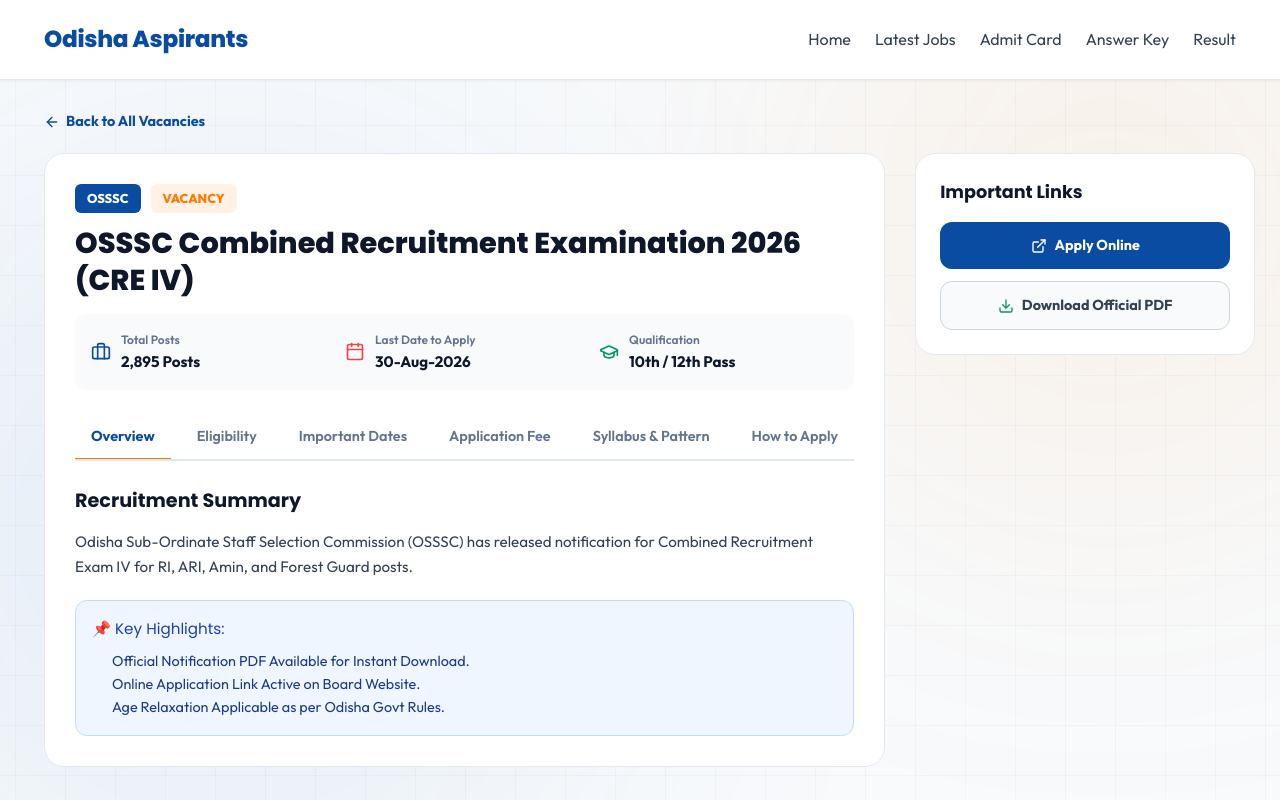
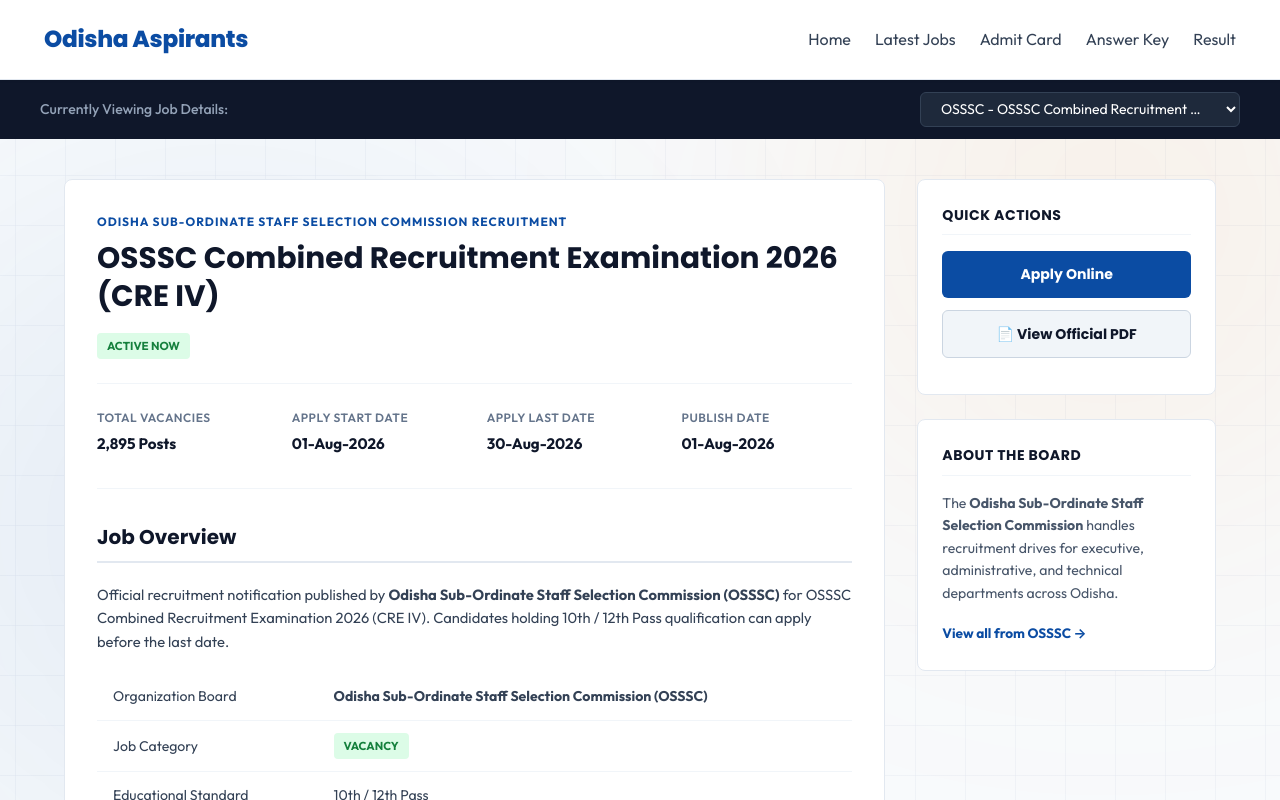
Before and after one commit to rusikakisku-jpg/odishaaspirants, a Next.js app: page /jobs/1 in a window 1280 px wide. Shown: the top 800 px of the page. Built offline with nearby package versions, Linux system fonts and the light colour scheme.

Commit message:
Update post details page /jobs/[id] to 100% exact UI matching odishaaspirants.com article page with top selector bar, meta grid, specs table, and sidebar widgets

```diff
--- a/src/app/jobs/[id]/JobDetailsClient.tsx
+++ b/src/app/jobs/[id]/JobDetailsClient.tsx
@@ -1,214 +1,482 @@
 'use client';
 
-import React, { useState } from 'react';
+import React from 'react';
 import Link from 'next/link';
+import { useRouter } from 'next/navigation';
 import { JOBS_DATA, JobItem } from '@/lib/data';
-import {
-  Briefcase,
-  Calendar,
-  GraduationCap,
-  ExternalLink,
-  Download,
-  ArrowLeft,
-} from 'lucide-react';
 
 export default function JobDetailsClient({ id }: { id: string }) {
+  const router = useRouter();
   const job: JobItem = JOBS_DATA.find((j) => String(j.id) === String(id)) || JOBS_DATA[0];
-  const [activeTab, setActiveTab] = useState<'overview' | 'eligibility' | 'dates' | 'fee' | 'syllabus' | 'apply'>('overview');
+
+  const handleSelectChange = (e: React.ChangeEvent<HTMLSelectElement>) => {
+    const targetId = e.target.value;
+    if (targetId) {
+      router.push(`/jobs/${targetId}`);
+    }
+  };
 
   return (
-    <div style={{ maxWidth: '1240px', margin: '30px auto', padding: '0 1.5rem' }}>
-      {/* Back button */}
-      <Link href="/jobs" style={{ display: 'inline-flex', alignItems: 'center', gap: '6px', color: '#0b4ca3', fontWeight: 700, textDecoration: 'none', marginBottom: '20px', fontSize: '0.9rem' }}>
-        <ArrowLeft style={{ width: '16px', height: '16px' }} /> Back to All Vacancies
-      </Link>
-
-      {/* Main Grid */}
-      <div style={{ display: 'grid', gridTemplateColumns: '1fr 340px', gap: '30px' }}>
-        {/* Left Column: Job Content */}
-        <div style={{ background: 'white', border: '1px solid #e2e8f0', borderRadius: '20px', padding: '30px' }}>
-          <div style={{ display: 'flex', gap: '10px', alignItems: 'center', marginBottom: '12px' }}>
-            <span style={{ background: '#0b4ca3', color: 'white', padding: '4px 12px', borderRadius: '6px', fontSize: '0.8rem', fontWeight: 800 }}>
-              {job.board}
-            </span>
-            <span style={{ background: 'rgba(255, 122, 0, 0.1)', color: '#ff7a00', padding: '4px 12px', borderRadius: '6px', fontSize: '0.8rem', fontWeight: 800 }}>
-              {job.category.toUpperCase()}
-            </span>
-          </div>
-
-          <h1 style={{ fontSize: '1.8rem', fontWeight: 800, color: '#0f172a', margin: '0 0 15px 0', fontFamily: 'Poppins', lineHeight: 1.3 }}>
-            {job.title}
-          </h1>
-
-          {/* Quick Info Bar */}
-          <div style={{ display: 'grid', gridTemplateColumns: 'repeat(auto-fit, minmax(180px, 1fr))', gap: '15px', background: '#f8fafc', padding: '16px', borderRadius: '12px', marginBottom: '25px' }}>
-            <div style={{ display: 'flex', alignItems: 'center', gap: '10px' }}>
-              <Briefcase style={{ width: '20px', height: '20px', color: '#0b4ca3' }} />
-              <div>
-                <div style={{ fontSize: '0.75rem', color: '#64748b', fontWeight: 600 }}>Total Posts</div>
-                <div style={{ fontSize: '0.95rem', fontWeight: 700, color: '#0f172a' }}>{job.vacancies}</div>
+    <>
+      {/* Top Selector Bar matching odishaaspirants.com */}
+      <div className="top-selector-bar">
+        <div className="selector-container">
+          <span className="selector-label">Currently Viewing Job Details:</span>
+          <select
+            className="job-select"
+            value={job.id}
+            onChange={handleSelectChange}
+            aria-label="Select Job"
+          >
+            {JOBS_DATA.map((j) => (
+              <option key={j.id} value={j.id}>
+                {j.board} - {j.title}
+              </option>
+            ))}
+          </select>
         </div>
       </div>
 
-            <div style={{ display: 'flex', alignItems: 'center', gap: '10px' }}>
-              <Calendar style={{ width: '20px', height: '20px', color: '#ef4444' }} />
-              <div>
-                <div style={{ fontSize: '0.75rem', color: '#64748b', fontWeight: 600 }}>Last Date to Apply</div>
-                <div style={{ fontSize: '0.95rem', fontWeight: 700, color: '#0f172a' }}>{job.lastDate}</div>
+      {/* Main Content Grid */}
+      <div className="container">
+        {/* Main Column */}
+        <main>
+          {/* Details Card Container */}
+          <div className="details-card-container">
+            <div className="header-content-block">
+              <span className="board-tag">{job.boardFull} Recruitment</span>
+              <h1 className="job-title">{job.title}</h1>
+              <div style={{ marginBottom: '1.25rem' }}>
+                <span className="badge status-active">{job.status || 'Active Now'}</span>
               </div>
+              <div className="meta-grid">
+                <div className="meta-item">
+                  <span className="meta-label">Total Vacancies</span>
+                  <span className="meta-val">{job.vacancies}</span>
                 </div>
-
-            <div style={{ display: 'flex', alignItems: 'center', gap: '10px' }}>
-              <GraduationCap style={{ width: '20px', height: '20px', color: '#059669' }} />
-              <div>
-                <div style={{ fontSize: '0.75rem', color: '#64748b', fontWeight: 600 }}>Qualification</div>
-                <div style={{ fontSize: '0.95rem', fontWeight: 700, color: '#0f172a' }}>{job.qualification}</div>
+                <div className="meta-item">
+                  <span className="meta-label">Apply Start Date</span>
+                  <span className="meta-val">{job.publishDate}</span>
+                </div>
+                <div className="meta-item">
+                  <span className="meta-label">Apply Last Date</span>
+                  <span className="meta-val">{job.lastDate}</span>
+                </div>
+                <div className="meta-item">
+                  <span className="meta-label">Publish Date</span>
+                  <span className="meta-val">{job.publishDate}</span>
                 </div>
               </div>
             </div>
 
-          {/* Nav Tabs */}
-          <div style={{ display: 'flex', gap: '10px', borderBottom: '2px solid #e2e8f0', marginBottom: '25px', overflowX: 'auto' }}>
-            {[
-              { id: 'overview', label: 'Overview' },
-              { id: 'eligibility', label: 'Eligibility' },
-              { id: 'dates', label: 'Important Dates' },
-              { id: 'fee', label: 'Application Fee' },
-              { id: 'syllabus', label: 'Syllabus & Pattern' },
-              { id: 'apply', label: 'How to Apply' },
-            ].map((tab) => (
-              <button
-                key={tab.id}
-                onClick={() => setActiveTab(tab.id as typeof activeTab)}
-                style={{
-                  padding: '10px 16px',
-                  background: 'none',
-                  border: 'none',
-                  borderBottom: activeTab === tab.id ? '3px solid #ff7a00' : '3px solid transparent',
-                  color: activeTab === tab.id ? '#0b4ca3' : '#64748b',
-                  fontWeight: activeTab === tab.id ? 700 : 600,
-                  fontSize: '0.9rem',
-                  cursor: 'pointer',
-                  whiteSpace: 'nowrap',
-                  marginBottom: '-2px',
-                }}
-              >
-                {tab.label}
-              </button>
-            ))}
+            {/* 1. Overview */}
+            <div className="details-section" id="sec-overview">
+              <h3>Job Overview</h3>
+              <p>
+                Official recruitment notification published by <strong>{job.boardFull} ({job.board})</strong> for{' '}
+                {job.title}. Candidates holding {job.qualification} qualification can apply before the last date.
+              </p>
+              <table className="specs-table">
+                <tbody>
+                  <tr>
+                    <td>Organization Board</td>
+                    <td>
+                      <strong>{job.boardFull} ({job.board})</strong>
+                    </td>
+                  </tr>
+                  <tr>
+                    <td>Job Category</td>
+                    <td>
+                      <span className="badge status-active">{job.category.toUpperCase()}</span>
+                    </td>
+                  </tr>
+                  <tr>
+                    <td>Educational Standard</td>
+                    <td>{job.qualification}</td>
+                  </tr>
+                  <tr>
+                    <td>Age Limit</td>
+                    <td>18 - 38 Years (Relaxation as per Govt rules)</td>
+                  </tr>
+                  <tr>
+                    <td>Pay Scale</td>
+                    <td>Level 8 to Level 12 Matrix</td>
+                  </tr>
+                </tbody>
+              </table>
             </div>
 
-          {/* Tab Content Panels */}
-          {activeTab === 'overview' && (
-            <div>
-              <h2 style={{ fontSize: '1.2rem', fontWeight: 700, color: '#0f172a', marginBottom: '12px', fontFamily: 'Poppins' }}>Recruitment Summary</h2>
-              <p style={{ color: '#334155', lineHeight: 1.7, fontSize: '0.95rem' }}>{job.overview}</p>
-              <div style={{ marginTop: '20px', background: '#eff6ff', padding: '16px', borderRadius: '12px', border: '1px solid #bfdbfe' }}>
-                <h4 style={{ margin: '0 0 8px 0', color: '#1e40af', fontSize: '0.95rem' }}>📌 Key Highlights:</h4>
-                <ul style={{ margin: 0, paddingLeft: '20px', color: '#1e3a8a', fontSize: '0.9rem' }}>
-                  <li>Official Notification PDF Available for Instant Download.</li>
-                  <li>Online Application Link Active on Board Website.</li>
-                  <li>Age Relaxation Applicable as per Odisha Govt Rules.</li>
+            {/* 2. Eligibility */}
+            <div className="details-section" id="sec-eligibility">
+              <h3>Eligibility Criteria</h3>
+              <p>
+                Candidates must possess a valid degree or qualification of <strong>{job.qualification}</strong> from a recognized institution.
+                 Odia language proficiency is mandatory.
+              </p>
+            </div>
+
+            {/* 3. Dates */}
+            <div className="details-section" id="sec-dates">
+              <h3>Important Milestone Dates</h3>
+              <ul style={{ paddingLeft: '1.25rem', margin: 0 }}>
+                <li>Online Application Start Date: <strong>{job.publishDate}</strong></li>
+                <li>Last Date for Online Submission: <strong>{job.lastDate}</strong></li>
+                <li>Expected Examination Date: <strong>To be announced</strong></li>
               </ul>
             </div>
+
+            {/* 4. Fees */}
+            <div className="details-section" id="sec-fees">
+              <h3>Application Fee Details</h3>
+              <p>General / SEBC candidates: Exempted as per Odisha Govt rules.</p>
+              <p>SC / ST / PwD candidates: Exempted (Nil).</p>
             </div>
-          )}
 
-          {activeTab === 'eligibility' && (
-            <div>
-              <h2 style={{ fontSize: '1.2rem', fontWeight: 700, color: '#0f172a', marginBottom: '12px', fontFamily: 'Poppins' }}>Eligibility Criteria</h2>
-              <div dangerouslySetInnerHTML={{ __html: job.eligibilityHtml }} />
+            {/* 5. Syllabus */}
+            <div className="details-section" id="sec-syllabus">
+              <h3>Exam Syllabus &amp; Pattern</h3>
+              <p>
+                The written examination consists of Multiple Choice Questions (MCQs) covering General Awareness, Quantitative Aptitude, Reasoning, and Odia &amp; English Language skills.
+              </p>
             </div>
-          )}
 
-          {activeTab === 'dates' && (
-            <div>
-              <h2 style={{ fontSize: '1.2rem', fontWeight: 700, color: '#0f172a', marginBottom: '12px', fontFamily: 'Poppins' }}>Important Dates</h2>
-              <div dangerouslySetInnerHTML={{ __html: job.datesHtml }} />
+            {/* 6. How to Apply */}
+            <div className="details-section" id="sec-apply">
+              <h3>How to Apply Guide</h3>
+              <ol style={{ paddingLeft: '1.25rem', margin: 0 }}>
+                <li>Visit the official portal of {job.board}.</li>
+                <li>Click on the Online Recruitment Application portal.</li>
+                <li>Complete your Registration &amp; fill out personal, educational details.</li>
+                <li>Upload scanned photograph, signature &amp; certificates.</li>
+                <li>Submit the form &amp; download a copy for reference.</li>
+              </ol>
             </div>
-          )}
+          </div>
+        </main>
 
-          {activeTab === 'fee' && (
-            <div>
-              <h2 style={{ fontSize: '1.2rem', fontWeight: 700, color: '#0f172a', marginBottom: '12px', fontFamily: 'Poppins' }}>Application Fee Details</h2>
-              <div dangerouslySetInnerHTML={{ __html: job.feeHtml }} />
+        {/* Sidebar Column */}
+        <aside className="sidebar">
+          {/* Action card */}
+          <div className="widget-card">
+            <h4 className="widget-title">Quick Actions</h4>
+            <a href="#" className="quick-link-btn btn-apply" target="_blank" rel="noopener noreferrer">
+              Apply Online
+            </a>
+            <a href="#" className="quick-link-btn btn-notif" target="_blank" rel="noopener noreferrer">
+              📄 View Official PDF
+            </a>
           </div>
-          )}
 
-          {activeTab === 'syllabus' && (
-            <div>
-              <h2 style={{ fontSize: '1.2rem', fontWeight: 700, color: '#0f172a', marginBottom: '12px', fontFamily: 'Poppins' }}>Syllabus & Exam Pattern Overview</h2>
-              <div dangerouslySetInnerHTML={{ __html: job.syllabusHtml }} />
-              <div style={{ marginTop: '15px' }}>
-                <Link href="/syllabus" style={{ color: '#0b4ca3', fontWeight: 700, textDecoration: 'none' }}>
-                  Click here to view detailed subject-wise syllabus &rarr;
+          {/* Recruitment Board Widget */}
+          <div className="widget-card">
+            <h4 className="widget-title">About the Board</h4>
+            <p style={{ fontSize: '0.88rem', color: '#475569', margin: '0 0 1rem 0', lineHeight: 1.6 }}>
+              The <strong>{job.boardFull}</strong> handles recruitment drives for executive, administrative, and technical departments across Odisha.
+            </p>
+            <Link href="/latest-jobs" style={{ fontSize: '0.85rem', fontWeight: 700, color: '#0b4ca3', textDecoration: 'none' }}>
+              View all from {job.board} &rarr;
             </Link>
           </div>
-            </div>
-          )}
-
-          {activeTab === 'apply' && (
-            <div>
-              <h2 style={{ fontSize: '1.2rem', fontWeight: 700, color: '#0f172a', marginBottom: '12px', fontFamily: 'Poppins' }}>Steps to Apply Online</h2>
-              <div dangerouslySetInnerHTML={{ __html: job.applyHtml }} />
-            </div>
-          )}
+        </aside>
       </div>
 
-        {/* Right Sidebar: Important Action Box */}
-        <div style={{ display: 'flex', flexDirection: 'column', gap: '20px' }}>
-          <div style={{ background: 'white', border: '1px solid #e2e8f0', borderRadius: '20px', padding: '24px' }}>
-            <h3 style={{ fontSize: '1.1rem', fontWeight: 700, color: '#0f172a', marginTop: 0, marginBottom: '16px', fontFamily: 'Poppins' }}>
-              Important Links
-            </h3>
-
-            <div style={{ display: 'flex', flexDirection: 'column', gap: '12px' }}>
-              <a
-                href={job.ctaUrl}
-                target="_blank"
-                rel="noopener noreferrer"
-                style={{
-                  background: '#0b4ca3',
-                  color: 'white',
-                  fontWeight: 700,
-                  fontSize: '0.9rem',
-                  textDecoration: 'none',
-                  display: 'flex',
-                  alignItems: 'center',
-                  justifyContent: 'center',
-                  gap: '8px',
-                  padding: '12px',
-                  borderRadius: '12px',
-                }}
-              >
-                <ExternalLink style={{ width: '16px', height: '16px' }} /> {job.ctaText}
+      {/* Sticky Bottom Bar for Mobile View */}
+      <div className="sticky-bar">
+        <div className="sticky-container">
+          <a href="#" className="sticky-btn btn-notif" target="_blank" rel="noopener noreferrer">
+            PDF
           </a>
-
-              <a
-                href={job.notificationUrl}
-                target="_blank"
-                rel="noopener noreferrer"
-                style={{
-                  background: '#f8fafc',
-                  color: '#334155',
-                  border: '1px solid #cbd5e1',
-                  fontWeight: 700,
-                  fontSize: '0.9rem',
-                  textDecoration: 'none',
-                  display: 'flex',
-                  alignItems: 'center',
-                  justifyContent: 'center',
-                  gap: '8px',
-                  padding: '12px',
-                  borderRadius: '12px',
-                }}
-              >
-                <Download style={{ width: '16px', height: '16px', color: '#059669' }} /> Download Official PDF
+          <a href="#" className="sticky-btn btn-apply" target="_blank" rel="noopener noreferrer">
+            Apply Online
           </a>
         </div>
       </div>
-        </div>
-      </div>
-    </div>
+
+      <style jsx>{`
+        .top-selector-bar {
+          background: #0f172a;
+          color: #ffffff;
+          padding: 0.75rem 1.5rem;
+        }
+
+        .selector-container {
+          max-width: 1200px;
+          margin: 0 auto;
+          display: flex;
+          justify-content: space-between;
+          align-items: center;
+          flex-wrap: wrap;
+          gap: 10px;
+        }
+
+        .selector-label {
+          font-size: 0.88rem;
+          font-weight: 500;
+          color: #94a3b8;
+        }
+
+        .job-select {
+          background: #1e293b;
+          color: #ffffff;
+          border: 1px solid #334155;
+          padding: 0.4rem 1rem;
+          border-radius: 6px;
+          font-size: 0.88rem;
+          outline: none;
+          cursor: pointer;
+          max-width: 320px;
+          text-overflow: ellipsis;
+          font-family: 'Outfit', sans-serif;
+        }
+
+        .container {
+          max-width: 1200px;
+          margin: 2.5rem auto;
+          padding: 0 1.5rem;
+          display: grid;
+          grid-template-columns: 2.2fr 0.8fr;
+          gap: 2rem;
+          box-sizing: border-box;
+        }
+
+        .header-content-block {
+          padding-bottom: 2rem;
+          margin-bottom: 2rem;
+          border-bottom: 1px solid #f1f5f9;
+          box-sizing: border-box;
+        }
+
+        .board-tag {
+          font-size: 0.75rem;
+          font-weight: 700;
+          color: #0b4ca3;
+          text-transform: uppercase;
+          letter-spacing: 1px;
+          margin-bottom: 0.5rem;
+          display: block;
+        }
+
+        .job-title {
+          font-size: 1.85rem;
+          font-weight: 700;
+          color: #0f172a;
+          margin: 0 0 1rem 0;
+          font-family: 'Poppins', sans-serif;
+          line-height: 1.3;
+        }
+
+        .meta-grid {
+          display: grid;
+          grid-template-columns: repeat(4, 1fr);
+          gap: 1.5rem;
+          margin-top: 1.5rem;
+          padding-top: 1.5rem;
+          border-top: 1px solid #f1f5f9;
+        }
+
+        .meta-item {
+          display: flex;
+          flex-direction: column;
+          gap: 4px;
+        }
+
+        .meta-label {
+          font-size: 0.75rem;
+          font-weight: 600;
+          color: #64748b;
+          text-transform: uppercase;
+          letter-spacing: 0.5px;
+        }
+
+        .meta-val {
+          font-size: 0.95rem;
+          font-weight: 700;
+          color: #0f172a;
+        }
+
+        .badge {
+          display: inline-block;
+          padding: 4px 10px;
+          border-radius: 4px;
+          font-size: 0.72rem;
+          font-weight: 700;
+          text-transform: uppercase;
+        }
+        .status-active {
+          background: #dcfce7;
+          color: #15803d;
+        }
+
+        .details-card-container {
+          background: #ffffff;
+          border: 1px solid #e2e8f0;
+          border-radius: 8px;
+          padding: 2rem;
+          box-sizing: border-box;
+          display: flex;
+          flex-direction: column;
+        }
+
+        .details-section {
+          background: none;
+          border: none;
+          padding: 0 0 2rem 0;
+          margin-bottom: 2rem;
+          border-bottom: 1px solid #f1f5f9;
+          box-sizing: border-box;
+        }
+
+        .details-section:last-child {
+          padding-bottom: 0;
+          margin-bottom: 0;
+          border-bottom: none;
+        }
+
+        .details-section h3 {
+          margin-top: 0;
+          font-size: 1.25rem;
+          font-weight: 700;
+          color: #0f172a;
+          margin-bottom: 1.25rem;
+          font-family: 'Poppins', sans-serif;
+          border-bottom: 2px solid #e2e8f0;
+          padding-bottom: 0.5rem;
+        }
+
+        .details-section p {
+          line-height: 1.6;
+          color: #334155;
+          margin-bottom: 1.25rem;
+          font-size: 0.92rem;
+        }
+
+        .sidebar {
+          display: flex;
+          flex-direction: column;
+          gap: 1.5rem;
+        }
+
+        .widget-card {
+          background: #ffffff;
+          border: 1px solid #e2e8f0;
+          border-radius: 8px;
+          padding: 1.5rem;
+        }
+
+        .widget-title {
+          font-size: 0.88rem;
+          font-weight: 700;
+          color: #0f172a;
+          margin: 0 0 1rem 0;
+          font-family: 'Poppins', sans-serif;
+          text-transform: uppercase;
+          letter-spacing: 0.5px;
+          border-bottom: 1px solid #f1f5f9;
+          padding-bottom: 0.5rem;
+        }
+
+        .quick-link-btn {
+          display: flex;
+          align-items: center;
+          justify-content: center;
+          padding: 0.75rem 1rem;
+          border-radius: 6px;
+          text-decoration: none;
+          font-weight: 700;
+          font-size: 0.88rem;
+          margin-bottom: 0.75rem;
+          transition: all 0.2s ease;
+          text-align: center;
+          font-family: 'Poppins', sans-serif;
+          box-sizing: border-box;
+        }
+
+        .btn-apply {
+          background: #0b4ca3;
+          color: #ffffff;
+        }
+
+        .btn-apply:hover {
+          background: #083b7f;
+        }
+
+        .btn-notif {
+          background: #f1f5f9;
+          color: #0f172a;
+          border: 1px solid #cbd5e1;
+        }
+
+        .btn-notif:hover {
+          background: #e2e8f0;
+        }
+
+        .specs-table {
+          width: 100%;
+          border-collapse: collapse;
+          margin: 1rem 0;
+        }
+
+        .specs-table td {
+          padding: 0.75rem 1rem;
+          border-bottom: 1px solid #f1f5f9;
+          font-size: 0.88rem;
+          color: #334155;
+        }
+
+        .sticky-bar {
+          position: fixed;
+          bottom: 0;
+          left: 0;
+          width: 100%;
+          background: #ffffff;
+          border-top: 1px solid #e2e8f0;
+          padding: 0.75rem 1rem;
+          display: none;
+          box-sizing: border-box;
+          box-shadow: 0 -4px 12px rgba(0, 0, 0, 0.05);
+          z-index: 999;
+        }
+
+        .sticky-container {
+          max-width: 1200px;
+          margin: 0 auto;
+          display: flex;
+          gap: 10px;
+        }
+
+        .sticky-btn {
+          flex: 1;
+          padding: 0.65rem 1rem;
+          border-radius: 6px;
+          text-align: center;
+          font-weight: 700;
+          font-size: 0.88rem;
+          text-decoration: none;
+          box-sizing: border-box;
+          font-family: 'Poppins', sans-serif;
+        }
+
+        @media (max-width: 900px) {
+          .container {
+            grid-template-columns: 1fr;
+          }
+          .sidebar {
+            margin-top: 1.5rem;
+          }
+          .meta-grid {
+            grid-template-columns: repeat(2, 1fr);
+          }
+        }
+
+        @media (max-width: 768px) {
+          .container {
+            margin: 1.5rem auto 5rem auto;
+          }
+          .sticky-bar {
+            display: block;
+          }
+        }
+      `}</style>
+    </>
   );
 }
```
Lines whose indentation alone changed are shown as unchanged.
